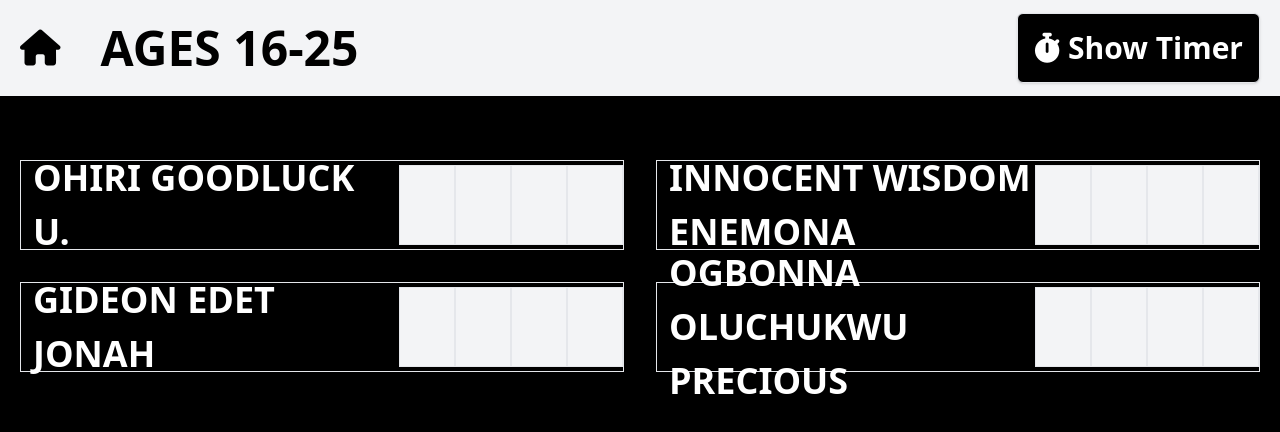
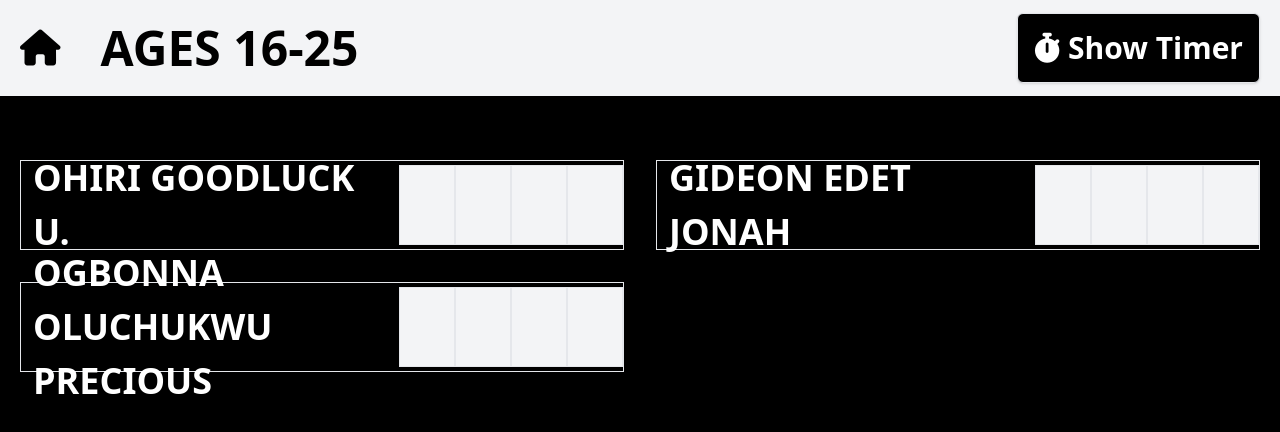
Before and after one commit to codes001/quiz-app, a React (Create React App) app: page /third in a window 1280 px wide. Shown: the top 432 px of the page. Built offline with nearby package versions, Linux system fonts and the light colour scheme.

Commit message:
Modified names

```diff
--- a/src/data.js
+++ b/src/data.js
@@ -30,7 +30,6 @@ const data = {
     title: "Ages 16-25",
     participants: [
       "Ohiri Goodluck U.",
-      "Innocent Wisdom Enemona",
       "Gideon Edet Jonah",
       "Ogbonna Oluchukwu Precious"
     ],
```
